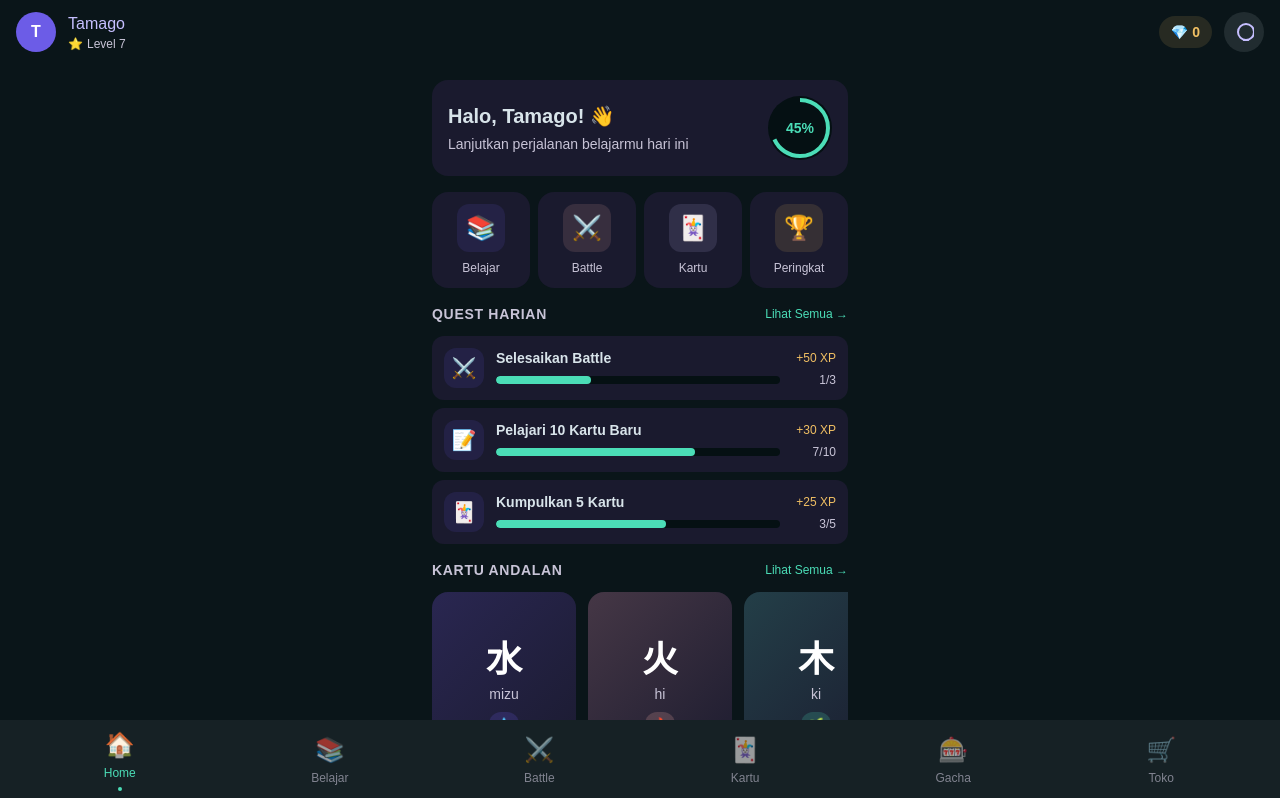
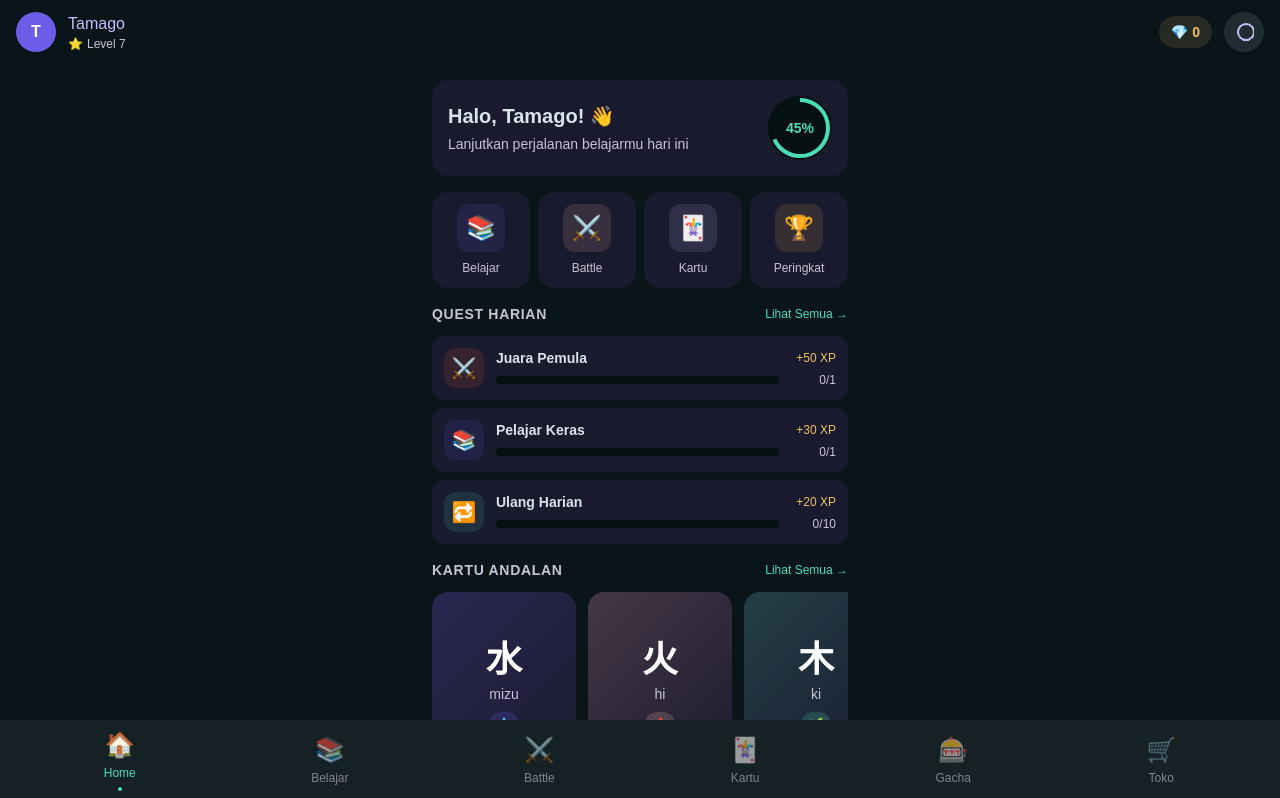
Before and after one commit to tamagoxx/kanjimon, a Next.js app: page / in a window 1280 px wide. Shown: the top 798 px of the page. Built offline with nearby package versions, Linux system fonts and the light colour scheme.

Commit message:
Fix home dashboard quests - use real quest data from store, add QUEST_ICONS/COLORS, link to quests page

```diff
--- a/src/app/page.tsx
+++ b/src/app/page.tsx
@@ -5,6 +5,22 @@ import { motion } from 'framer-motion';
 import Link from 'next/link';
 import { useRouter, usePathname } from 'next/navigation';
 import { useCollectionStore } from '@/store/collectionStore';
+
+const QUEST_ICONS: Record<string, string> = {
+  BATTLE: '⚔️',
+  MODULE: '📚',
+  REVIEW: '🔁',
+  STREAK: '🔥',
+  COLLECT: '🎰',
+};
+
+const QUEST_COLORS: Record<string, string> = {
+  BATTLE: '#ff6b35',
+  MODULE: '#6c5ce7',
+  REVIEW: '#4bddb7',
+  STREAK: '#f0bf63',
+  COLLECT: '#4facfe',
+};
 
 const colors = {
   background: '#0a1519',
@@ -20,9 +36,10 @@ const colors = {
   darkGray: '#2b363b',
 };
 
-// Top App Bar
+// TopAppBar must also subscribe to re-render on quest changes
 function TopAppBar() {
   const diamonds = useCollectionStore(s => s.diamonds);
+  const dailyQuests = useCollectionStore(s => s.dailyQuests);
 
   return (
     <div className="sticky top-0 z-40 px-4 h-16 flex items-center justify-between" style={{ backgroundColor: '#0a1519' }}>
@@ -95,19 +112,23 @@ function BottomNav() {
 }
 
 // Daily Quest Card
-function QuestCard({ title, progress, max, reward, emoji }: { title: string; progress: number; max: number; reward: string; emoji: string }) {
-  const percent = (progress / max) * 100;
+function QuestCard({ quest }: { quest: any }) {
+  const progress = quest.progress || 0;
+  const target = quest.target || 1;
+  const percent = Math.min(100, Math.round((progress / target) * 100));
+  const icon = QUEST_ICONS[quest.type] || '📋';
+  const color = QUEST_COLORS[quest.type] || colors.teal;
 
   return (
     <div className="p-3 rounded-xl" style={{ backgroundColor: colors.cardBg }}>
       <div className="flex items-start gap-3">
-        <div className="w-10 h-10 rounded-xl flex items-center justify-center text-xl" style={{ backgroundColor: `${colors.brand}20` }}>
-          {emoji}
+        <div className="w-10 h-10 rounded-xl flex items-center justify-center text-xl" style={{ backgroundColor: `${color}20` }}>
+          {icon}
         </div>
         <div className="flex-1 min-w-0">
           <div className="flex items-center justify-between mb-1">
-            <span className="text-sm font-bold text-[#d8e4ea]">{title}</span>
-            <span className="text-xs text-[#f0bf63]">+{reward}</span>
+            <span className="text-sm font-bold text-[#d8e4ea]">{quest.title}</span>
+            <span className="text-xs text-[#f0bf63]">+{quest.xpReward} XP</span>
           </div>
           <div className="flex items-center gap-2">
             <div className="flex-1 h-2 rounded-full overflow-hidden" style={{ backgroundColor: '#051013' }}>
@@ -116,10 +137,10 @@ function QuestCard({ title, progress, max, reward, emoji }: { title: string; pro
                 animate={{ width: `${percent}%` }}
                 transition={{ duration: 0.5 }}
                 className="h-full rounded-full"
-                style={{ backgroundColor: colors.teal }}
+                style={{ backgroundColor: color }}
               />
             </div>
-            <span className="text-xs text-[#c8c4d7] w-12 text-right">{progress}/{max}</span>
+            <span className="text-xs text-[#c8c4d7] w-12 text-right">{progress}/{target}</span>
           </div>
         </div>
       </div>
@@ -209,6 +230,7 @@ function QuickAction({ icon, label, color, route }: { icon: string; label: strin
 
 export default function HomePage() {
   const router = useRouter();
+  const dailyQuests = useCollectionStore(s => s.dailyQuests);
 
   // Sample cards for featured
   const featuredCards = [
@@ -263,30 +285,12 @@ export default function HomePage() {
         <div className="mb-4">
           <div className="flex items-center justify-between mb-3">
             <h2 className="text-sm font-bold text-[#c8c4d7] tracking-wider">QUEST HARIAN</h2>
-            <button className="text-xs text-[#4bddb7] font-medium">Lihat Semua →</button>
+            <button onClick={() => router.push('/quests')} className="text-xs text-[#4bddb7] font-medium">Lihat Semua →</button>
           </div>
           <div className="space-y-2">
-            <QuestCard
-              title="Selesaikan Battle"
-              progress={1}
-              max={3}
-              reward="50 XP"
-              emoji="⚔️"
-            />
-            <QuestCard
-              title="Pelajari 10 Kartu Baru"
-              progress={7}
-              max={10}
-              reward="30 XP"
-              emoji="📝"
-            />
-            <QuestCard
-              title="Kumpulkan 5 Kartu"
-              progress={3}
-              max={5}
-              reward="25 XP"
-              emoji="🃏"
-            />
+            {dailyQuests.slice(0, 3).map((quest) => (
+              <QuestCard key={quest.id} quest={quest} />
+            ))}
           </div>
         </div>
 
```
